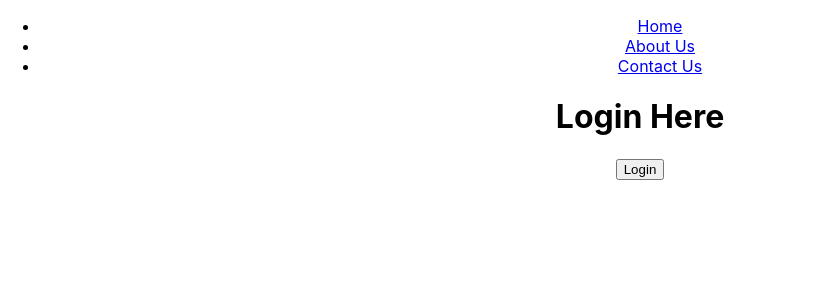
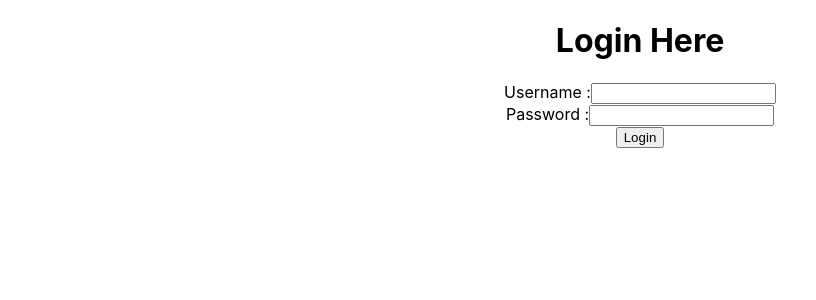
Before and after one commit to SandeepaDilakshana/ReactAssignment, a React (Create React App) app in the folder reactapp/: page / in a window 1280 px wide. Shown: the top 300 px of the page, without its empty margins (0-816 px from the left). Built offline with nearby package versions, Linux system fonts and the light colour scheme.

Commit message:
update App.js and Login.js

```diff
--- a/reactapp/src/App.js
+++ b/reactapp/src/App.js
@@ -12,26 +12,28 @@ function App() {
   return (
     <div className="App">
       <Router>
-        <nav>
+        {/* <nav>
           <ul>
             <li><Link to="/home">Home</Link></li>
             <li><Link to="/about">About Us</Link></li>
             <li><Link to="/contact">Contact Us</Link></li>
           </ul>
-        </nav>
+        </nav> */}
         <Routes>
-          <Route path = '/home' element = {<Home/>}/>
+          {/* <Route path = '/home' element = {<Home/>}/> */}
           <Route path = '/about' element = {<AboutUs/>}/>
           <Route path = '/contact' element = {<ContactUs/>}/>
+          <Route path='/' element={<Login/>}/>
+          <Route path='/dash' element={<Dashboard/>}/>
         </Routes>
       </Router>
 
-      <Router>
+      {/* <Router>
         <Routes>
           <Route path='/' element={<Login/>}/>
           <Route path='/dash' element={<Dashboard/>}/>
         </Routes>
-      </Router>
+      </Router> */}
 
       {/* <h1>Student Information Portal</h1>
       <hr /> */}
--- a/reactapp/src/components/Login.js
+++ b/reactapp/src/components/Login.js
@@ -1,8 +1,17 @@
-export default function Login(){
-    return(
+import { Form, useNavigate } from "react-router-dom";
+
+export default function Login() {
+
+    const navigate = useNavigate();
+    const authenticate = () => {
+        navigate('/dash')
+    }
+    return (
         <div>
             <h1>Login Here</h1>
-            <button>Login</button>
+            Username :<input type="text" name="username" /><br/>
+            Password :<input type="password" name="password"/><br/>
+            <button onClick={() => authenticate()}>Login</button>
         </div>
     );
 }
```
